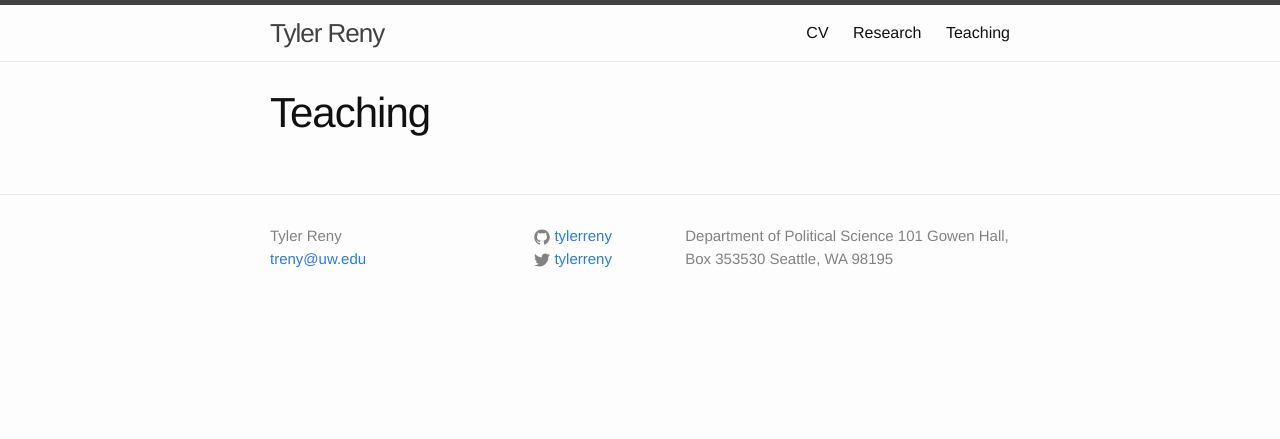
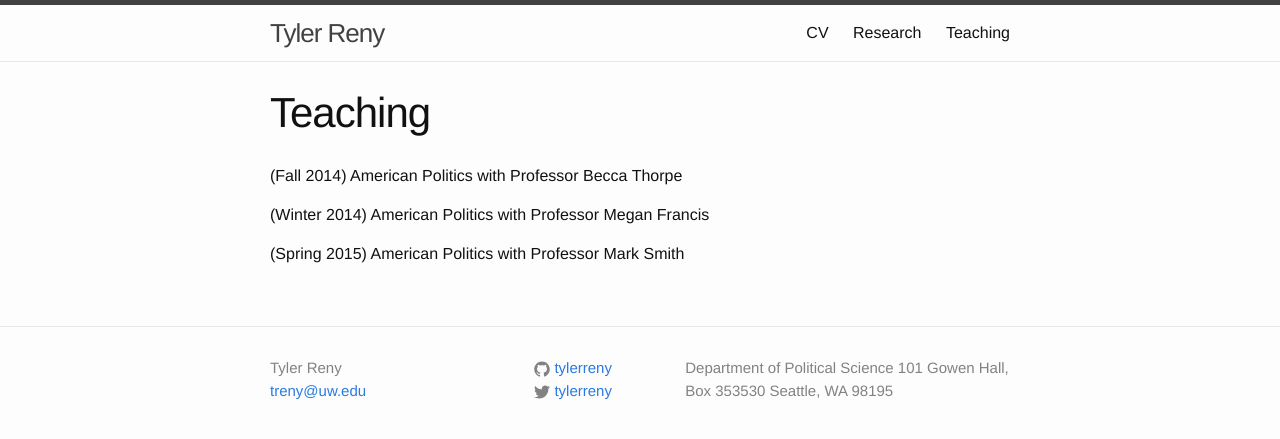
Before and after one commit to tylerreny/tylerreny.github.io, a Jekyll site: the page built from teaching.md, in a window 1280 px wide. Shown: the top 439 px of the page. Built offline with Jekyll 4.4.1, drawn with Linux system fonts in a browser that asks for light colours.

Commit message:
add teaching

```diff
--- a/teaching.md
+++ b/teaching.md
@@ -3,3 +3,8 @@ layout: page
 title: Teaching
 permalink: /teaching/
 ---
+(Fall 2014) American Politics with Professor Becca Thorpe
+
+(Winter 2014) American Politics with Professor Megan Francis
+
+(Spring 2015) American Politics with Professor Mark Smith
```
Also changed, not shown: 2 other files.
